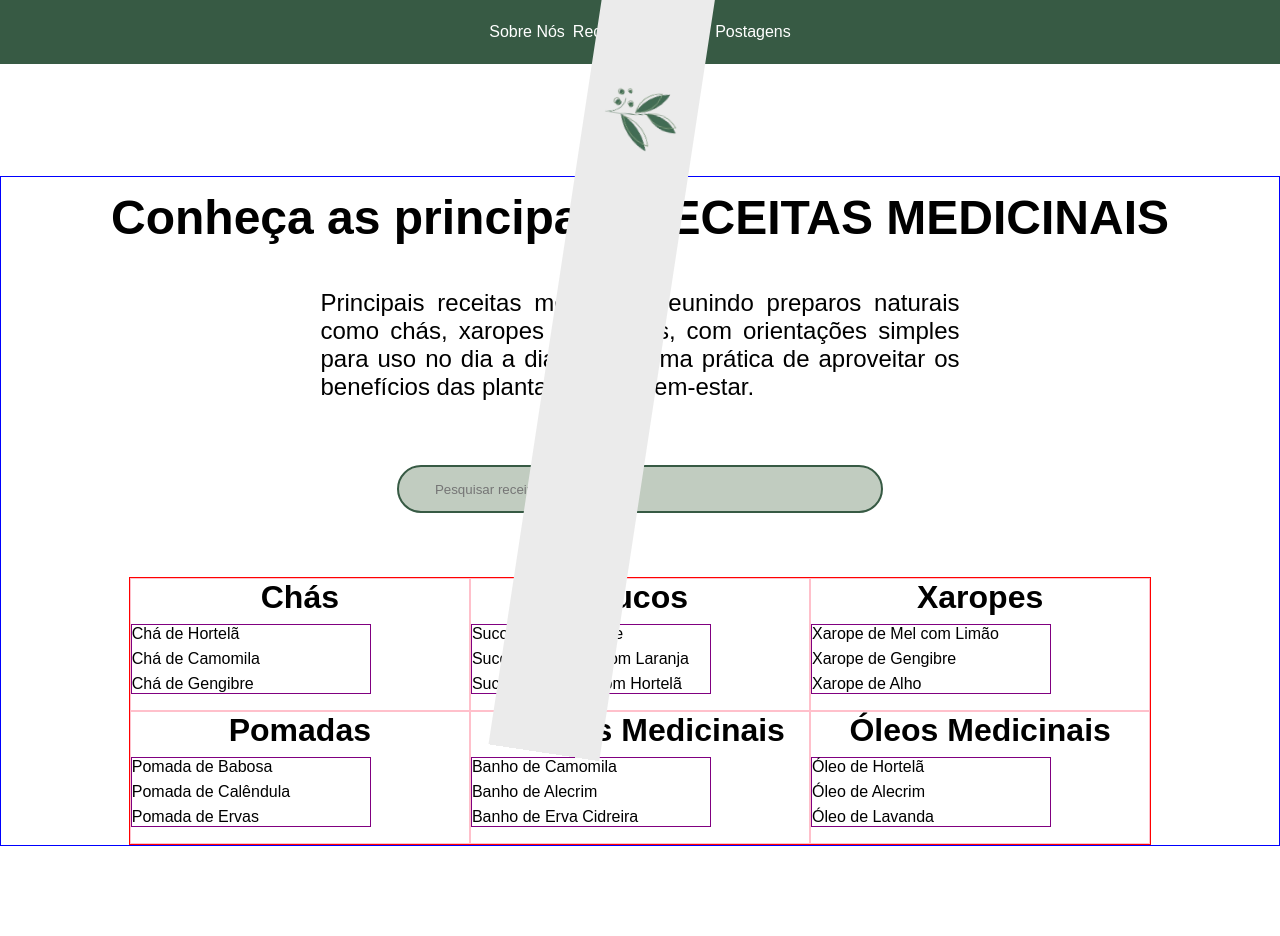
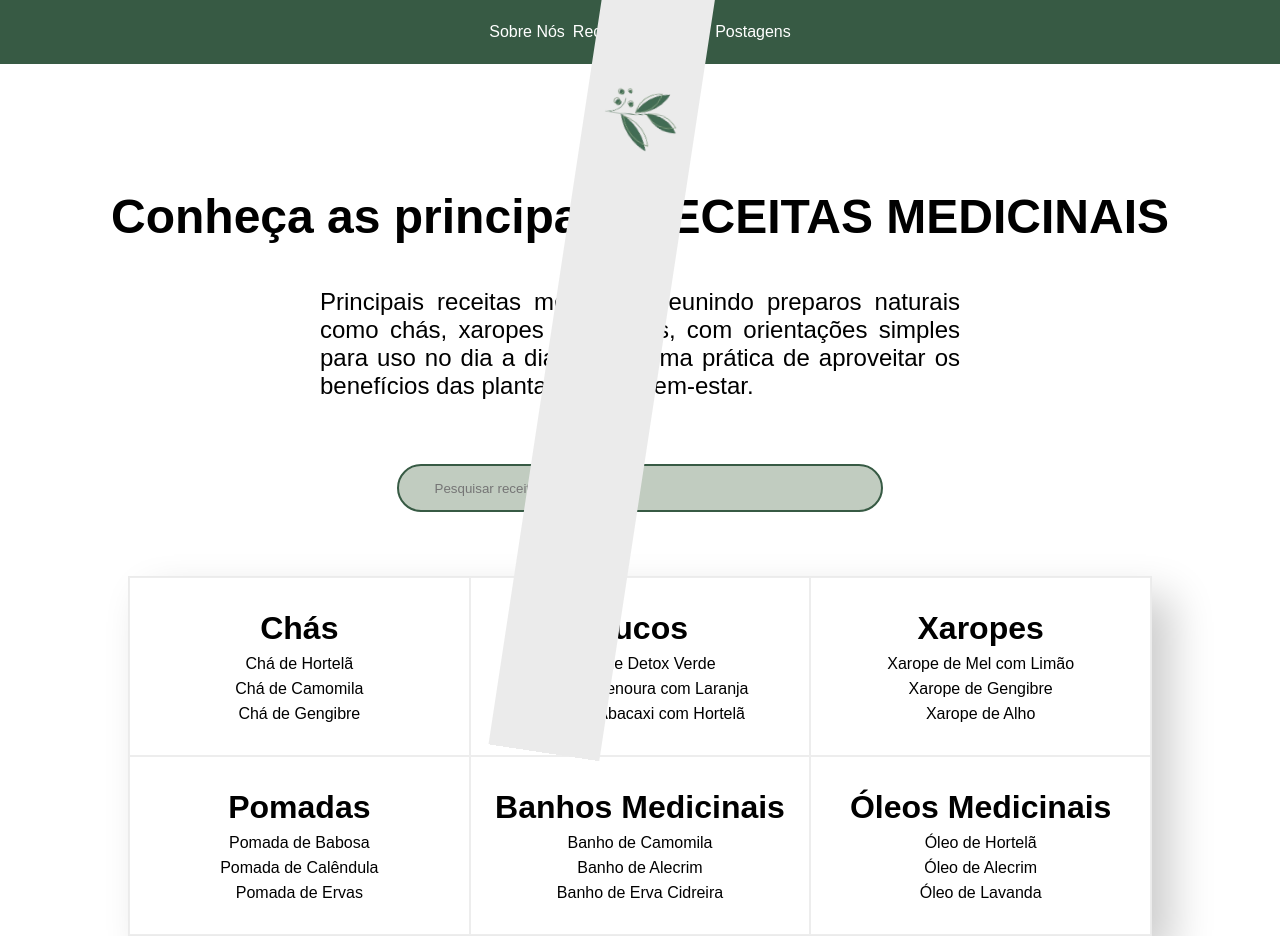
Before and after one commit to plantiomedicinal-cell/plantiomedicinal2026, a React (Create React App) app in the folder plantiomedicinal/: page /receitas in a window 1280 px wide. Before the commit the page ends 846 px from the top, so only its background shows below. Built offline with nearby package versions, Linux system fonts and the light colour scheme.

Commit message:
Continuação da Página de Receitas. (Brenda)

```diff
--- a/plantiomedicinal/src/pages/Receitas.css
+++ b/plantiomedicinal/src/pages/Receitas.css
@@ -3,7 +3,6 @@ a{
 }
 .inicioReceita{
     display: flex;
-    border: 1px solid blue;
     flex-direction: column;
 }
 
@@ -46,7 +45,6 @@ a{
     border: solid 2px var(--verdeMusgo);
     background-color:var(--verdeAcinzentado);
     padding-left: 0.5rem;
-
     width: 45%;
     height: 2.5rem;
 }
@@ -54,19 +52,18 @@ hr{
     border: none;
 }
 .receitas{
-    border: 1px solid red;
     display: grid;
     grid-template-columns: 1fr 1fr 1fr;
     width: 80%;
     margin: 0 auto;
-
+    border: 1px solid var(--cinzaGelo);
+    box-shadow: 20px 20px 40px rgba(0,0,0,0.2);
 
 }
 .titulo{
     text-align: center;
-    border: 1px solid pink;
-    padding-bottom: 1rem;
-
+    padding: 2rem 0 2rem 0;
+    border: 1px solid rgba(195, 195, 195, 0.3);
 }
 .titulo h3{
     font-size: 2rem;
@@ -75,17 +72,15 @@ hr{
 .titulo ul{
     display: flex;
     flex-direction: column;
-    width: 15rem;
+
     gap:7px;
-    text-align: justify;
-    border: 1px solid purple;
 }
 .titulo li{
    list-style-type: none;
 }
 .titulo li a{
     color: black;
-    transition: color 0.3s;
+    transition: color 0.2s;
 }
 .titulo li a:hover{
     color: var(--verdeOlivaPadrao);
```
